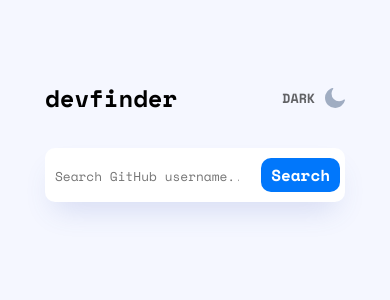
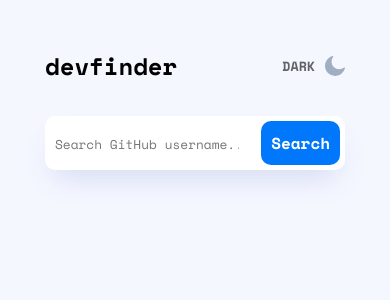
Before and after one commit to JEKO10/Github-user-search, a React (Create React App) app: page / in a window 390 px wide. Shown: the top 300 px of the page. Built offline with nearby package versions, Linux system fonts and the light colour scheme.

Commit message:
responsive finished

```diff
--- a/src/index.css
+++ b/src/index.css
@@ -274,13 +274,17 @@
 }
 
 @media screen and (max-width: 555px) {
+  main {
+    margin: 3rem 0;
+  }
+
   nav,
   .searchBar {
     max-width: 300px;
   }
 
   .searchBar {
-    padding: 10px 5px;
+    padding: 5px;
   }
 
   .searchBar img {
@@ -297,12 +301,13 @@
   }
 
   .searchBar button {
-    padding: 5px 10px;
+    padding: 10px;
     font-size: 1rem;
   }
 
   .user {
     max-width: 300px;
+    padding: 25px;
   }
 
   .user > img {
@@ -327,6 +332,33 @@
   .user #bio {
     margin: 1rem 0;
   }
+
+  .user .reposInfo {
+    display: grid;
+    grid-template-columns: repeat(auto-fit, minmax(90px, 1fr));
+    width: 100%;
+    margin: 1rem auto 2rem auto;
+    padding: 25px 10px;
+  }
+
+  .user .reposInfo div {
+    text-align: center;
+  }
+
+  .user .reposInfo div:first-of-type {
+    grid-column: span 2;
+    order: 3;
+    margin-top: 0.5rem;
+  }
+
+  .user .basicInfo {
+    flex-direction: column;
+    align-items: flex-start;
+  }
+
+  .user .basicInfo > div:last-child {
+    margin: 0;
+  }
 }
 
 @keyframes spinner {
```
